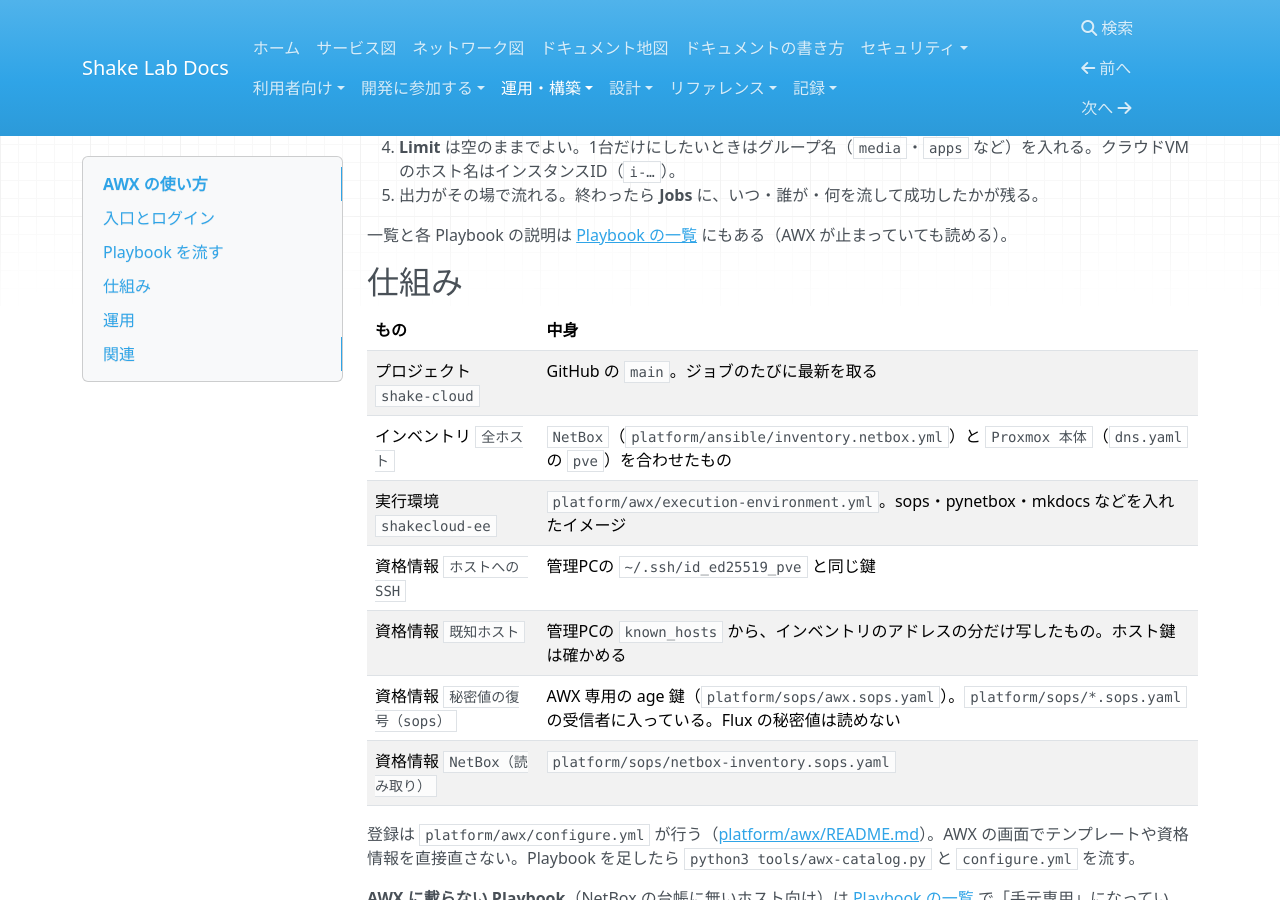
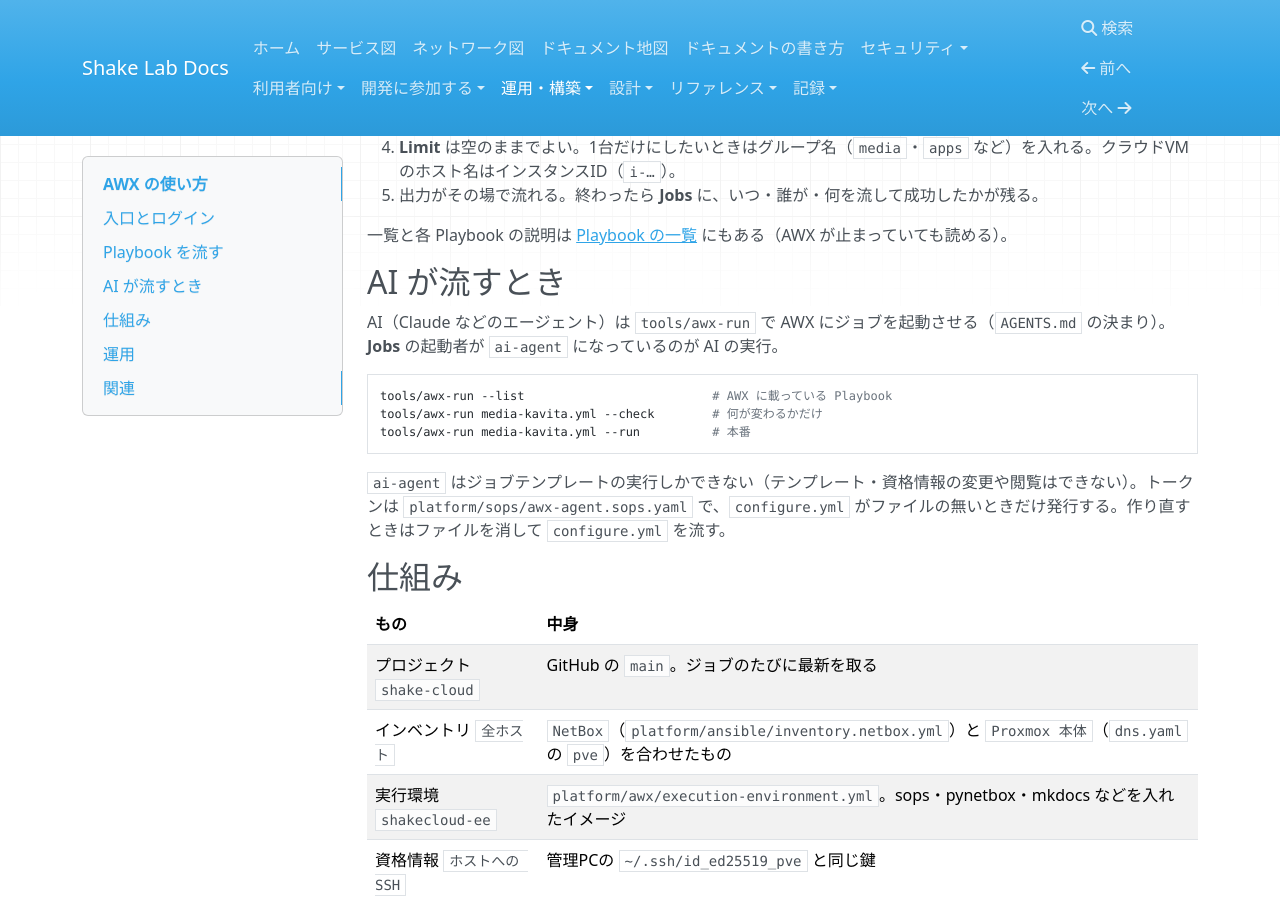
Before and after one commit to rurutheGeek/shake-cloud, an MkDocs documentation site: the page built from docs/operations/awx.md, in a window 1280 px wide and 900 px high, scrolled down 601 px. Built offline with MkDocs 1.6.1, drawn with Linux system fonts in a browser that asks for light colours; nearby versions of some CDN libraries; a script that is not in the unit is left out.

Commit message:
feat(awx): AI は tools/awx-run で AWX を通して Playbook を流す
- AWX に実行だけを許す利用者 ai-agent を作り、本人としてトークンを発行して sops に置く
- tools/awx-run がジョブを起動し、出力を流し、結果で終了する（AWX に届かないときは 2）
- AGENTS.md に「Playbook は必ず AWX を通す」を足す

Co-Authored-By: Claude Opus 5.5 <noreply@anthropic.com>

````diff
--- a/docs/operations/awx.md
+++ b/docs/operations/awx.md
@@ -31,6 +31,18 @@ tags:
 
 一覧と各 Playbook の説明は [Playbook の一覧](playbooks.md) にもある（AWX が止まっていても読める）。
 
+## AI が流すとき
+
+AI（Claude などのエージェント）は `tools/awx-run` で AWX にジョブを起動させる（`AGENTS.md` の決まり）。**Jobs** の起動者が `ai-agent` になっているのが AI の実行。
+
+```bash
+tools/awx-run --list                          # AWX に載っている Playbook
+tools/awx-run media-kavita.yml --check        # 何が変わるかだけ
+tools/awx-run media-kavita.yml --run          # 本番
+```
+
+`ai-agent` はジョブテンプレートの実行しかできない（テンプレート・資格情報の変更や閲覧はできない）。トークンは `platform/sops/awx-agent.sops.yaml` で、`configure.yml` がファイルの無いときだけ発行する。作り直すときはファイルを消して `configure.yml` を流す。
+
 ## 仕組み
 
 | もの | 中身 |
````
Also changed, not shown: AGENTS.md (+1 -0 lines), 3 other files.
